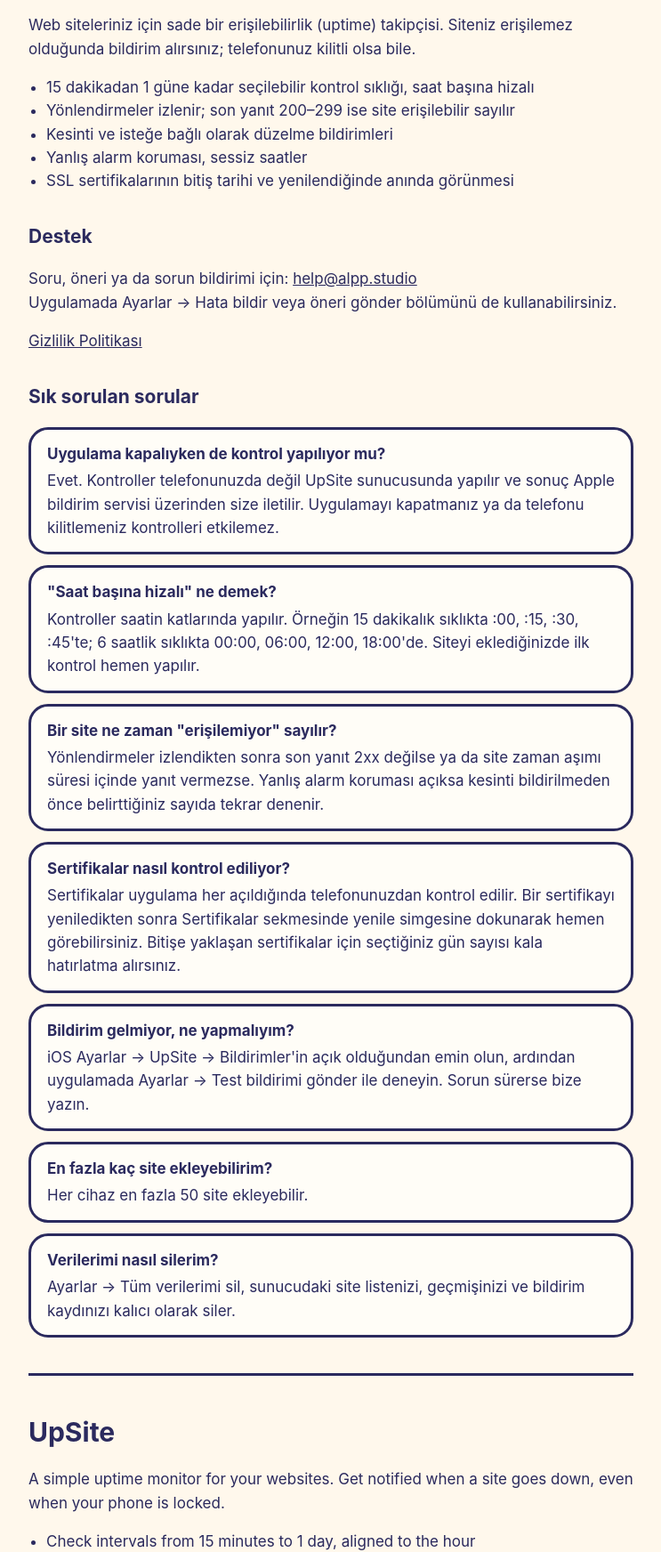
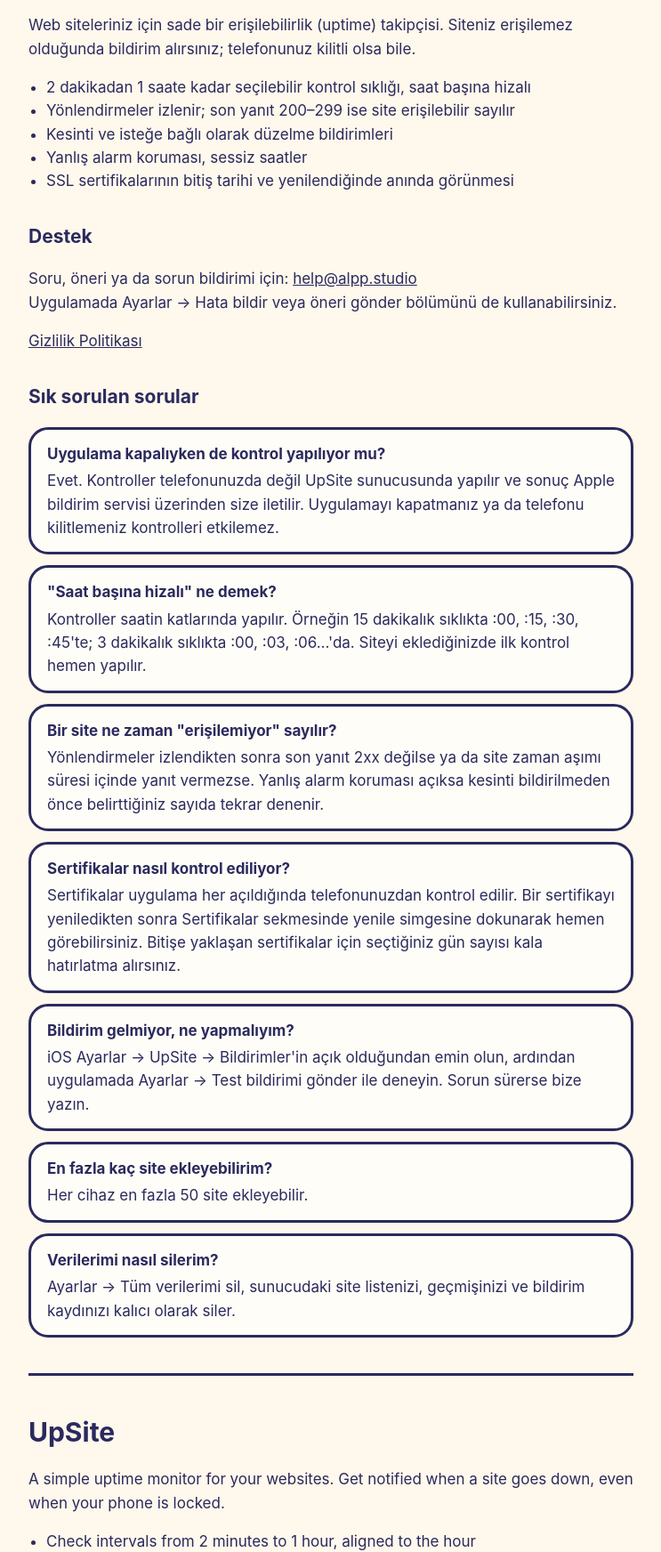
Before and after one commit to naniniyesuh/alpp.studio, a plain HTML site: page upsite/index.html in a window 1280 px wide. Shown: the part 156-1900 px from the top of the page at 89% size, without its empty margins (268-1011 px from the left). Drawn offline with Linux system fonts and the light colour scheme.

Commit message:
UpSite: yeni kontrol aralıkları
Co-Authored-By: Claude Opus 5.5 <noreply@anthropic.com>
Claude-Session: https://claude.ai/code/session_01KEsspZYFyUUQ2wNfqVxt7c

```diff
--- a/upsite/index.html
+++ b/upsite/index.html
@@ -23,7 +23,7 @@
 <p>Web siteleriniz için sade bir erişilebilirlik (uptime) takipçisi. Siteniz erişilemez olduğunda bildirim alırsınız; telefonunuz kilitli olsa bile.</p>
 
 <ul>
-<li>15 dakikadan 1 güne kadar seçilebilir kontrol sıklığı, saat başına hizalı</li>
+<li>2 dakikadan 1 saate kadar seçilebilir kontrol sıklığı, saat başına hizalı</li>
 <li>Yönlendirmeler izlenir; son yanıt 200–299 ise site erişilebilir sayılır</li>
 <li>Kesinti ve isteğe bağlı olarak düzelme bildirimleri</li>
 <li>Yanlış alarm koruması, sessiz saatler</li>
@@ -36,7 +36,7 @@
 
 <h2>Sık sorulan sorular</h2>
 <div class="card"><b>Uygulama kapalıyken de kontrol yapılıyor mu?</b>Evet. Kontroller telefonunuzda değil UpSite sunucusunda yapılır ve sonuç Apple bildirim servisi üzerinden size iletilir. Uygulamayı kapatmanız ya da telefonu kilitlemeniz kontrolleri etkilemez.</div>
-<div class="card"><b>"Saat başına hizalı" ne demek?</b>Kontroller saatin katlarında yapılır. Örneğin 15 dakikalık sıklıkta :00, :15, :30, :45'te; 6 saatlik sıklıkta 00:00, 06:00, 12:00, 18:00'de. Siteyi eklediğinizde ilk kontrol hemen yapılır.</div>
+<div class="card"><b>"Saat başına hizalı" ne demek?</b>Kontroller saatin katlarında yapılır. Örneğin 15 dakikalık sıklıkta :00, :15, :30, :45'te; 3 dakikalık sıklıkta :00, :03, :06…'da. Siteyi eklediğinizde ilk kontrol hemen yapılır.</div>
 <div class="card"><b>Bir site ne zaman "erişilemiyor" sayılır?</b>Yönlendirmeler izlendikten sonra son yanıt 2xx değilse ya da site zaman aşımı süresi içinde yanıt vermezse. Yanlış alarm koruması açıksa kesinti bildirilmeden önce belirttiğiniz sayıda tekrar denenir.</div>
 <div class="card"><b>Sertifikalar nasıl kontrol ediliyor?</b>Sertifikalar uygulama her açıldığında telefonunuzdan kontrol edilir. Bir sertifikayı yeniledikten sonra Sertifikalar sekmesinde yenile simgesine dokunarak hemen görebilirsiniz. Bitişe yaklaşan sertifikalar için seçtiğiniz gün sayısı kala hatırlatma alırsınız.</div>
 <div class="card"><b>Bildirim gelmiyor, ne yapmalıyım?</b>iOS Ayarlar → UpSite → Bildirimler'in açık olduğundan emin olun, ardından uygulamada Ayarlar → Test bildirimi gönder ile deneyin. Sorun sürerse bize yazın.</div>
@@ -48,7 +48,7 @@
 <h1>UpSite</h1>
 <p>A simple uptime monitor for your websites. Get notified when a site goes down, even when your phone is locked.</p>
 <ul>
-<li>Check intervals from 15 minutes to 1 day, aligned to the hour</li>
+<li>Check intervals from 2 minutes to 1 hour, aligned to the hour</li>
 <li>Redirects are followed; a site is up if the final response is 200–299</li>
 <li>Downtime alerts and optional recovery alerts</li>
 <li>False alarm protection and quiet hours</li>
@@ -61,7 +61,7 @@
 
 <h2>FAQ</h2>
 <div class="card"><b>Are sites checked while the app is closed?</b>Yes. Checks run on the UpSite server, not on your phone, and results reach you through Apple's notification service. Closing the app or locking your phone doesn't affect them.</div>
-<div class="card"><b>What does "aligned to the hour" mean?</b>Checks run at multiples of the hour. With a 15-minute interval they run at :00, :15, :30 and :45; with 6 hours at 00:00, 06:00, 12:00 and 18:00. The first check runs as soon as you add a site.</div>
+<div class="card"><b>What does "aligned to the hour" mean?</b>Checks run at multiples of the hour. With a 15-minute interval they run at :00, :15, :30 and :45; with 3 minutes at :00, :03, :06 and so on. The first check runs as soon as you add a site.</div>
 <div class="card"><b>When is a site considered down?</b>When the final response after redirects isn't 2xx, or the site doesn't respond within the timeout. With false alarm protection on, it's retried the number of times you set before downtime is reported.</div>
 <div class="card"><b>How are certificates checked?</b>Certificates are checked from your phone every time you open the app. After renewing one, tap refresh on the Certificates tab to see it immediately. You'll get a reminder the number of days you choose before a certificate expires.</div>
 <div class="card"><b>Notifications don't arrive. What should I do?</b>Make sure iOS Settings → UpSite → Notifications is on, then try Settings → Send test notification in the app. If it still doesn't work, write to us.</div>
```
